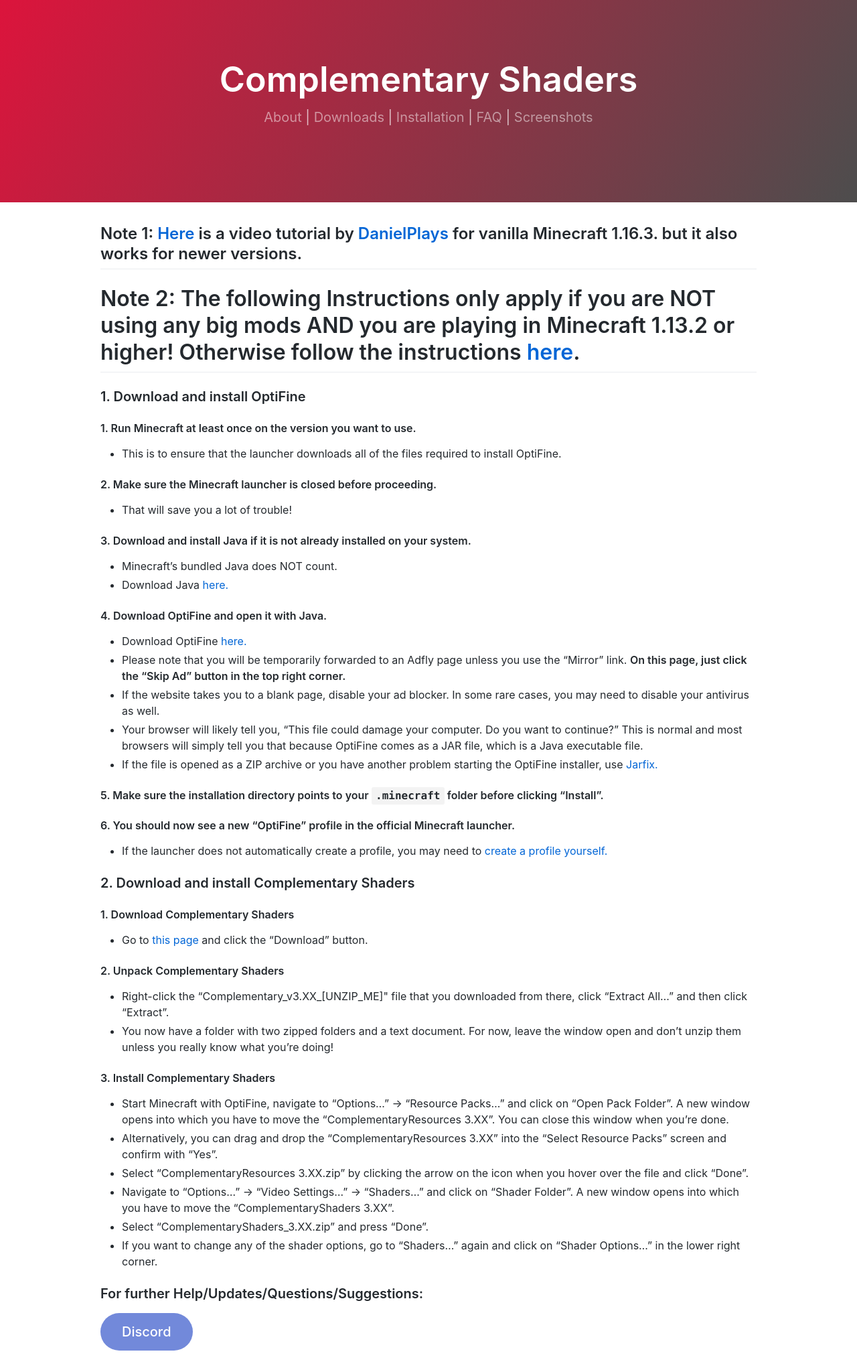
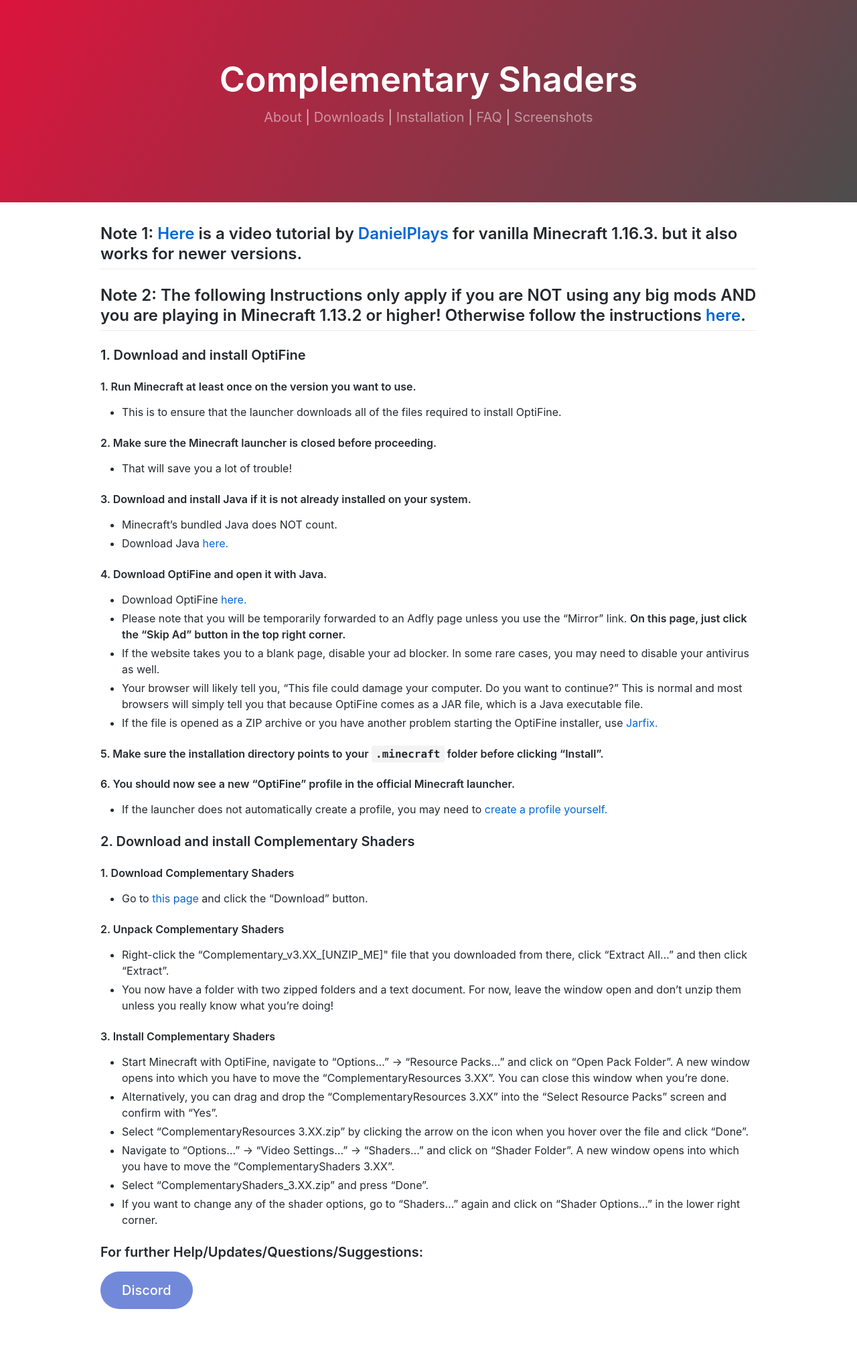
Before and after one commit to Levelowel/levelowel.github.io, a Jekyll site: the page built from installation.md, in a window 1280 px wide. Shown: the whole page at 67% size. Built offline with Jekyll 4.4.1, drawn with Linux system fonts in a browser that asks for light colours; our own code applies the rules of GitHub Pages for plain Markdown files; comment, search, counter and statistics services are not loaded; after the commit the page ends 1986 px from its top, so only the background shows below that.

```diff
--- a/installation.md
+++ b/installation.md
@@ -1,5 +1,5 @@
 ## Note 1: [Here](https://www.youtube.com/watch?v=UQs6wO9nXkw) is a video tutorial by [DanielPlays](https://www.youtube.com/channel/UChmkRFkzzzrmN4nAq6_7WeQ) for vanilla Minecraft 1.16.3. but it also works for newer versions.
-# Note 2: The following Instructions only apply if you are NOT using any big mods AND you are playing in Minecraft 1.13.2 or higher! Otherwise follow the instructions [here](https://www.curseforge.com/minecraft/customization/complementary-shaders).
+## Note 2: The following Instructions only apply if you are NOT using any big mods AND you are playing in Minecraft 1.13.2 or higher! Otherwise follow the instructions [here](https://www.curseforge.com/minecraft/customization/complementary-shaders).
 
 ### 1. Download and install OptiFine
 #### 1. Run Minecraft at least once on the version you want to use.
```
